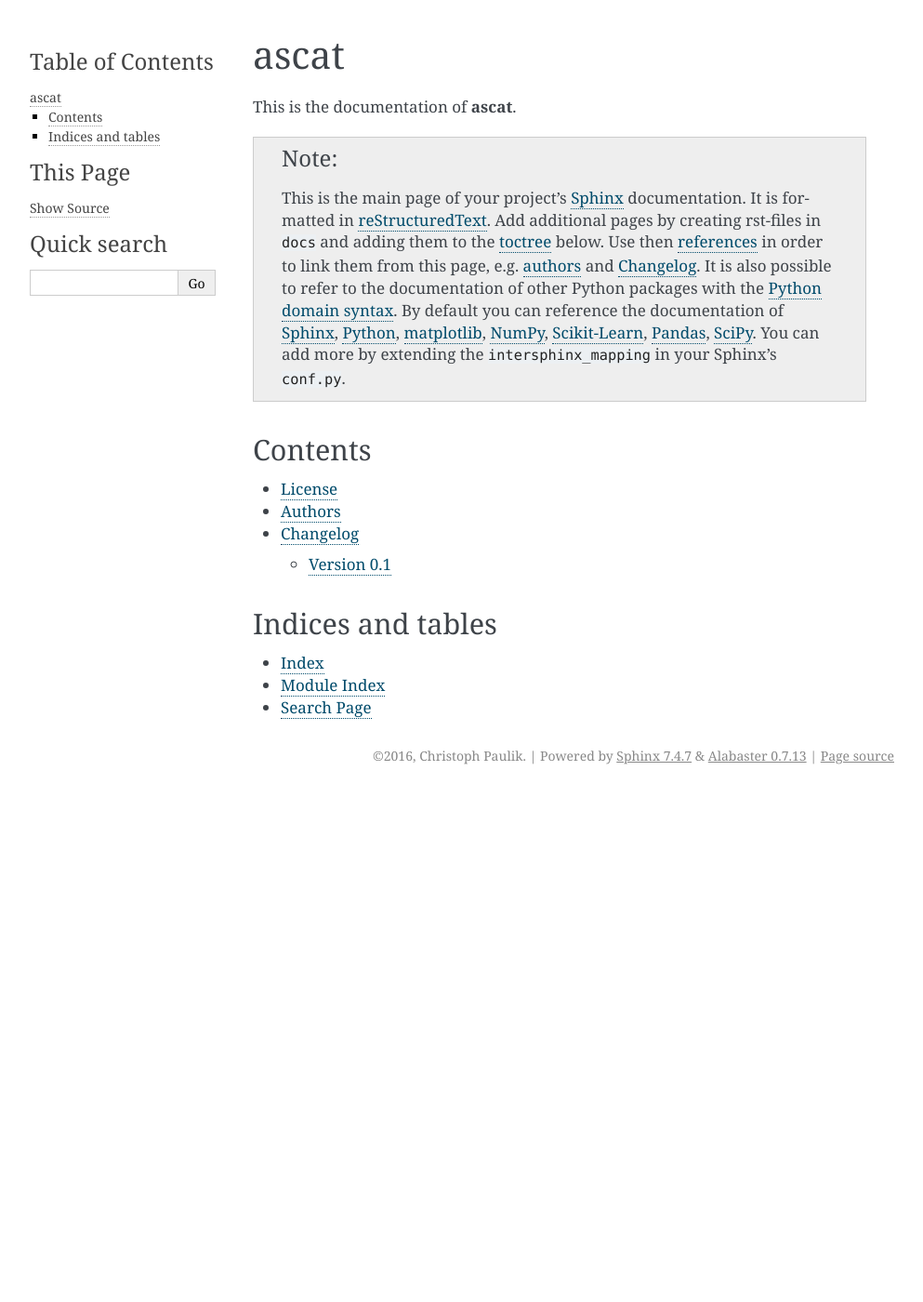
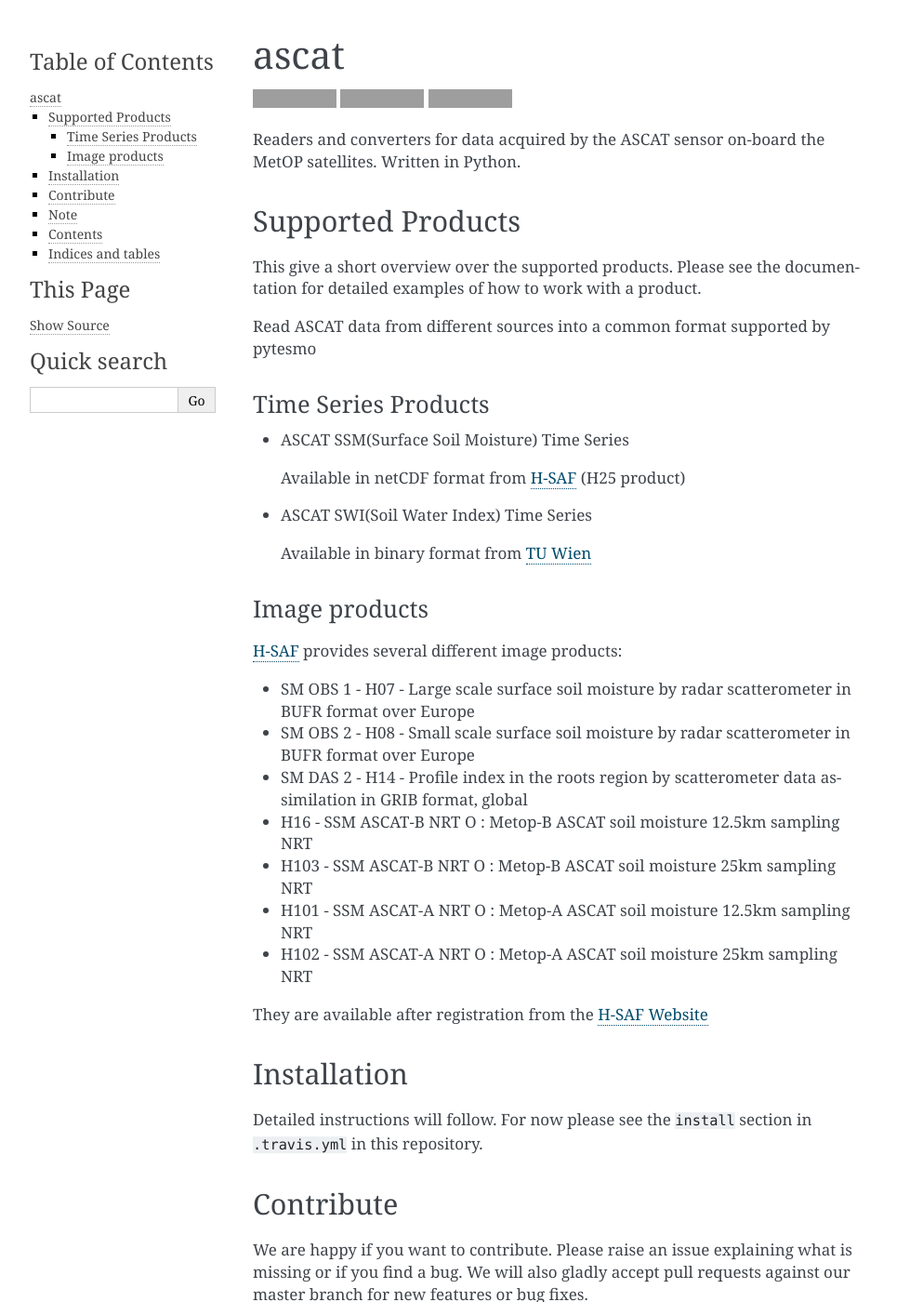
Before and after one commit to TUW-GEO/ascat, a Sphinx documentation site: the page built from docs/index.rst, in a window 1280 px wide and 1400 px high. Shown: the whole window at 93% size, without its empty margins (148-1141 px from the left). Built offline with Sphinx 7.4.7, drawn with Linux system fonts in a browser that asks for light colours; formulas are drawn with MathJax 3; pages that are not in the unit, such as notebooks, are missing from menus; the version number could not be read and is left out; some of the changed text lies outside the part shown; grey boxes are pictures that could not be loaded.

Commit message:
First draft documentation. Initial changes to conf.py

```diff
--- a/README.rst
+++ b/README.rst
@@ -2,15 +2,64 @@
 ascat
 =====
 
+.. image:: https://travis-ci.org/TUW-GEO/ascat.svg?branch=master
+    :target: https://travis-ci.org/TUW-GEO/ascat
+
+.. image:: https://coveralls.io/repos/TUW-GEO/ascat/badge.png?branch=master
+  :target: https://coveralls.io/r/TUW-GEO/ascat?branch=master
+
+.. image:: https://badge.fury.io/py/ascat.svg
+    :target: http://badge.fury.io/py/ascat
+
 Readers and converters for data acquired by the ASCAT sensor on-board the MetOP
 satellites. Written in Python.
 
+Supported Products
+==================
 
-Description
-===========
+This give a short overview over the supported products. Please see the
+documentation for detailed examples of how to work with a product.
 
-A LONGER DESCRIPTION OF YOUR PROJECT GOES HERE...
+Read ASCAT data from different sources into a common format supported by pytesmo
 
+Time Series Products
+--------------------
+
+* ASCAT SSM(Surface Soil Moisture) Time Series
+
+  Available in netCDF format from `H-SAF
+  <http://hsaf.meteoam.it/soil-moisture.php>`_ (H25 product)
+
+
+* ASCAT SWI(Soil Water Index) Time Series
+
+  Available in binary format from `TU Wien <http://rs.geo.tuwien.ac.at/products/>`_
+
+Image products
+--------------
+
+`H-SAF <http://hsaf.meteoam.it/soil-moisture.php>`_ provides several different
+image products:
+
+* SM OBS 1 - H07 - Large scale surface soil moisture by radar scatterometer in
+  BUFR format over Europe
+* SM OBS 2 - H08 - Small scale surface soil moisture by radar scatterometer in
+  BUFR format over Europe
+* SM DAS 2 - H14 - Profile index in the roots region by scatterometer data
+  assimilation in GRIB format, global
+* H16 - SSM ASCAT-B NRT O : Metop-B ASCAT soil moisture 12.5km sampling NRT
+* H103 - SSM ASCAT-B NRT O : Metop-B ASCAT soil moisture 25km sampling NRT
+* H101 - SSM ASCAT-A NRT O : Metop-A ASCAT soil moisture 12.5km sampling NRT
+* H102 - SSM ASCAT-A NRT O : Metop-A ASCAT soil moisture 25km sampling NRT
+
+They are available after registration from the `H-SAF Website
+<http://hsaf.meteoam.it/soil-moisture.php>`_
+
+Installation
+============
+
+Detailed instructions will follow. For now please see the ``install`` section in
+``.travis.yml`` in this repository.
 
 Contribute
 ==========
--- a/docs/conf.py
+++ b/docs/conf.py
@@ -62,7 +62,7 @@
 
 # General information about the project.
 project = u'ascat'
-copyright = u'2016, Christoph Paulik'
+copyright = u'2016, TU Wien'
 
 # The version info for the project you're documenting, acts as replacement for
 # |version| and |release|, also used in various other places throughout the
@@ -213,7 +213,7 @@
 # (source start file, target name, title, author, documentclass [howto/manual]).
 latex_documents = [
   ('index', 'user_guide.tex', u'ascat Documentation',
-   u'Christoph Paulik', 'manual'),
+   u'TU Wien', 'manual'),
 ]
 
 # The name of an image file (relative to this directory) to place at the top of
--- a/docs/index.rst
+++ b/docs/index.rst
@@ -1,29 +1,4 @@
-=====
-ascat
-=====
-
-This is the documentation of **ascat**.
-
-.. note::
-
-    This is the main page of your project's `Sphinx <http://sphinx-doc.org/>`_
-    documentation. It is formatted in `reStructuredText
-    <http://sphinx-doc.org/rest.html>`__. Add additional pages by creating
-    rst-files in ``docs`` and adding them to the `toctree
-    <http://sphinx-doc.org/markup/toctree.html>`_ below. Use then
-    `references <http://sphinx-doc.org/markup/inline.html>`__ in order to link
-    them from this page, e.g. :ref:`authors <authors>` and :ref:`changes`.
-    It is also possible to refer to the documentation of other Python packages
-    with the `Python domain syntax
-    <http://sphinx-doc.org/domains.html#the-python-domain>`__. By default you
-    can reference the documentation of `Sphinx <http://sphinx.pocoo.org>`__,
-    `Python <http://docs.python.org/>`__, `matplotlib
-    <http://matplotlib.sourceforge.net>`__, `NumPy
-    <http://docs.scipy.org/doc/numpy>`__, `Scikit-Learn
-    <http://scikit-learn.org/stable>`__, `Pandas
-    <http://pandas.pydata.org/pandas-docs/stable>`__, `SciPy
-    <http://docs.scipy.org/doc/scipy/reference/>`__. You can add more by
-    extending the ``intersphinx_mapping`` in your Sphinx's ``conf.py``.
+.. include:: ../README.rst
 
 Contents
 ========
--- a/requirements.txt
+++ b/requirements.txt
@@ -4,4 +4,3 @@
 pygeobase
 pygeogrids
 netCDF4
-# scipy>=0.9
```
